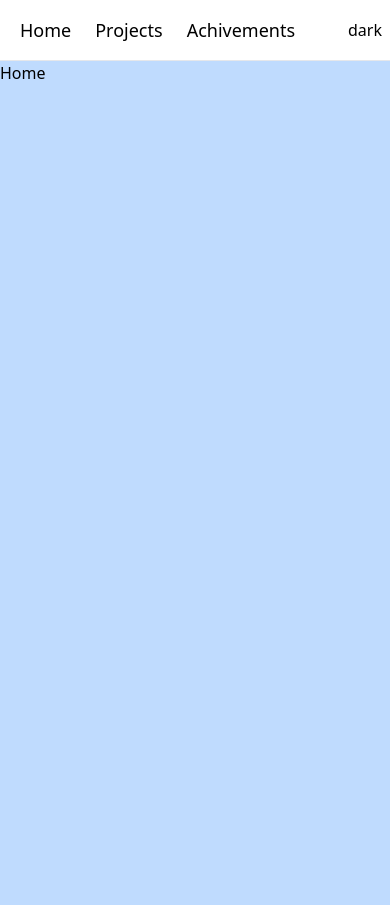
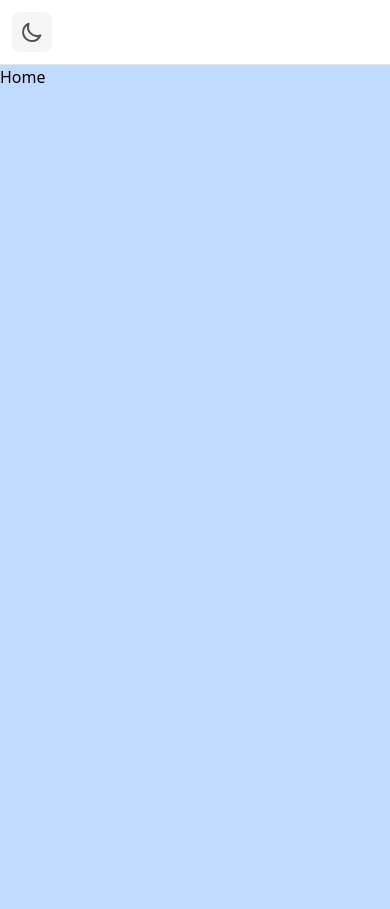
Before and after one commit to Pavitra554/portfolio, a Next.js app: page / in a window 390 px wide. Built offline with nearby package versions, Linux system fonts and the light colour scheme.

Commit message:
✅ dark button added

```diff
--- a/components/NavBar/NavBar.tsx
+++ b/components/NavBar/NavBar.tsx
@@ -3,6 +3,9 @@ import Link from 'next/link';
 
 //Components
 import NavLink from './NavLink';
+
+//icons
+import {MoonIcon} from '@heroicons/react/outline'
 
 const NAV_DATA = [
     {
@@ -22,7 +25,7 @@ const NavBar = () => {
   return (
     <div className='flex w-full dark:bg-slate-700 justify-center p-2 border-b'>
         <nav className='w-full max-w-5xl flex flex-row justify-between items-center'>
-            <div className='flex flex-row'>
+            <div className=' flex-row hidden md:flex'>
                {NAV_DATA.map((e,i)=>{
                 return(
                     <NavLink key={i} name={e.name} link={e.href}/>
@@ -30,7 +33,9 @@ const NavBar = () => {
                })}
             </div>
             <div>
-                <button>dark</button>
+                <button className='py-2 px-2 m-1 bg-neutral-100 hover:bg-neutral-200 rounded-lg ease-linear duration-150 active:scale-90 hover:scale-105'>
+                    <MoonIcon className='h-6 w-6 text-neutral-600'/>
+                </button>
             </div>
         </nav>
     </div>
--- a/package.json
+++ b/package.json
@@ -6,6 +6,7 @@
     "start": "next start"
   },
   "dependencies": {
+    "@heroicons/react": "^1.0.6",
     "@reduxjs/toolkit": "^1.8.4",
     "next": "latest",
     "react": "18.1.0",
```
Also changed, not shown: 1 other file (tests, documents, lock files or other folders).
